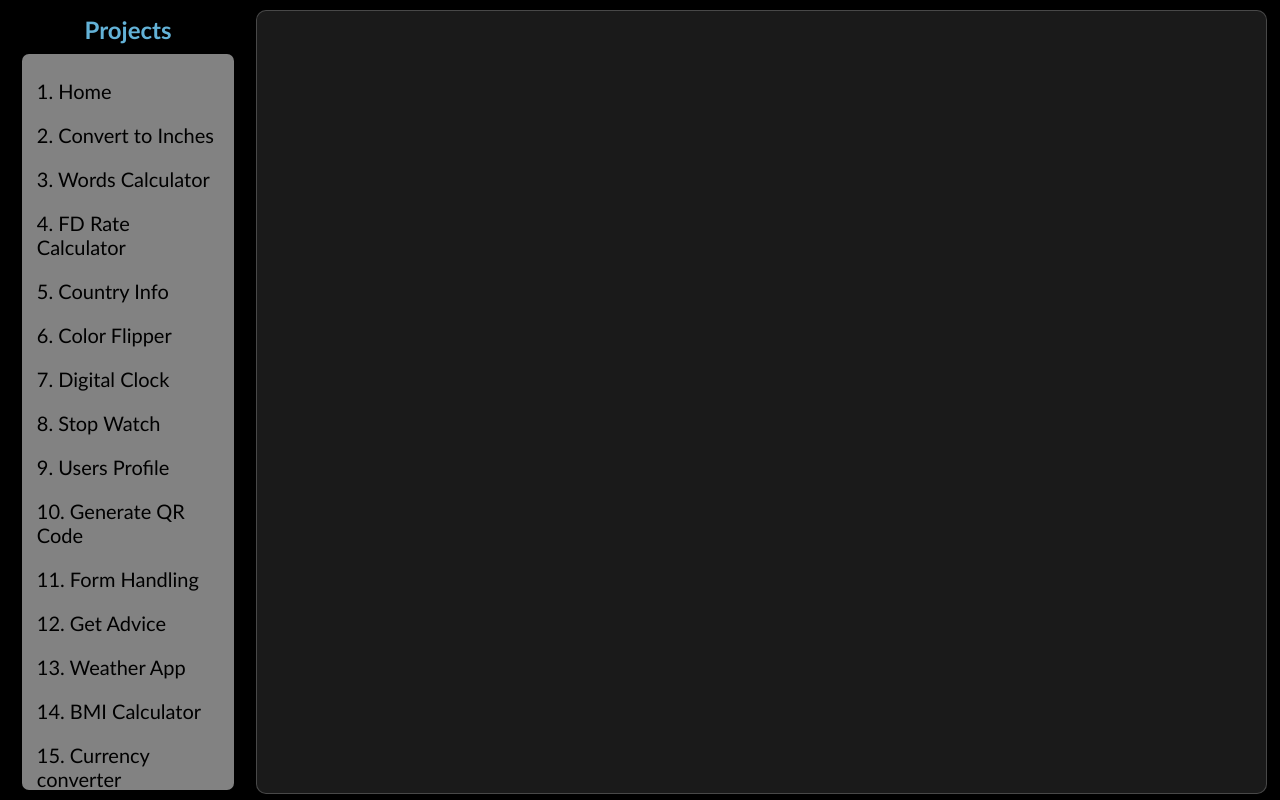
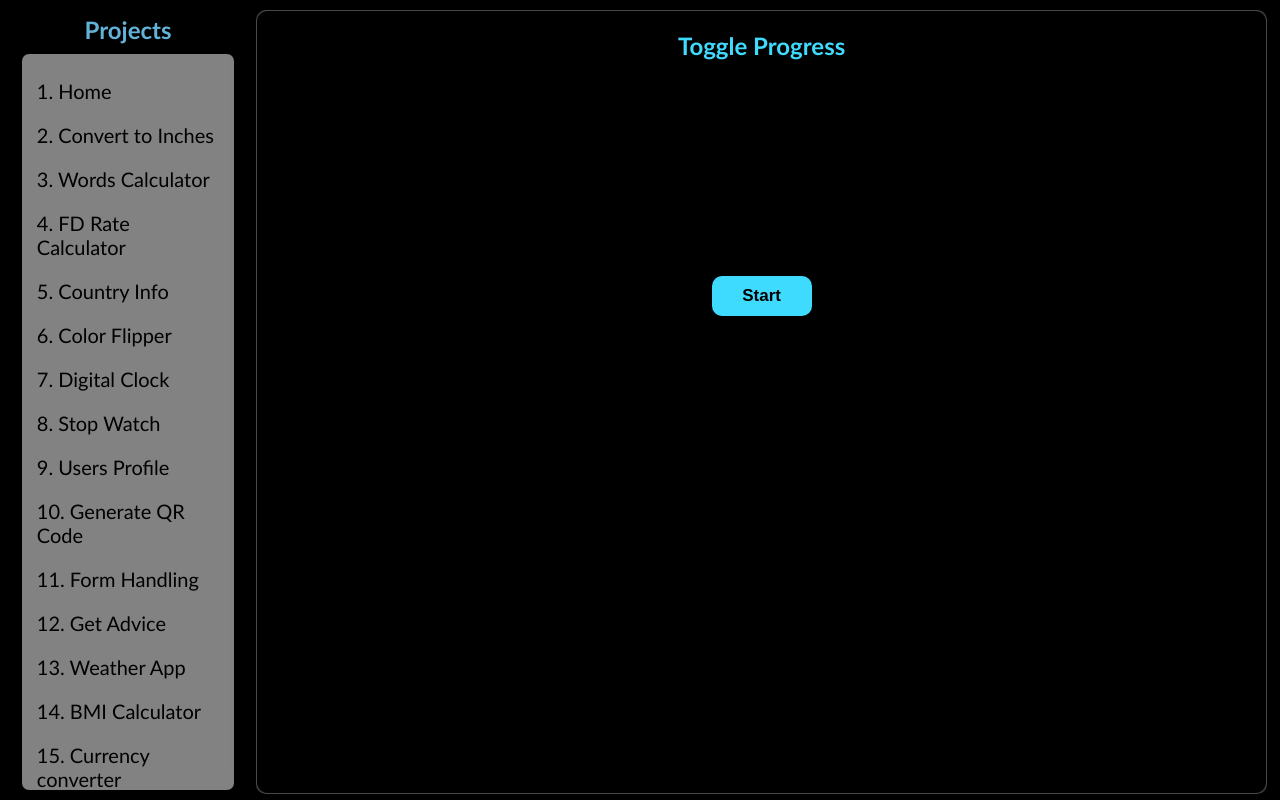
Before and after one commit to Vigneshwaran-PS/React-Mini-projects, a React (Vite) app: page /toggle in a window 1280 px wide. Built offline with nearby package versions, Linux system fonts and the light colour scheme.

Commit message:
ft: (Progress bar): progress bar project added

```diff
--- a/src/Content/ContentPage.jsx
+++ b/src/Content/ContentPage.jsx
@@ -23,6 +23,7 @@ import QueAndAns from "../QueAndAns/QueAndAns";
 import ShoppingMain from "../Shopingcart/ShoppingMain";
 import Todo from "../Todo/Todo";
 import Notification from "../Notification/Notification";
+import Toggle from "../ToggleProgress/Toggle";
 
 const ContentPage = () => {
     return (
@@ -52,6 +53,7 @@ const ContentPage = () => {
             <Route path="/shop/*" element={<ShoppingMain/>}/>
             <Route path="/todo" element={<Todo/>}/>
             <Route path="/notification" element={<Notification/>}/>
+            <Route path="/toggle" element={<Toggle/>}/>
           </Routes>
         </div>
       </div>
--- a/src/Navbar/Navbar.jsx
+++ b/src/Navbar/Navbar.jsx
@@ -31,6 +31,7 @@ const NavBar = () => {
                         <li><NavLink to="/shop" className={({ isActive }) => isActive ? 'active' : ''}>20. Shopping</NavLink></li>
                         <li><NavLink to="/todo" className={({ isActive }) => isActive ? 'active' : ''}>21. Todo</NavLink></li>
                         <li><NavLink to="/notification" className={({ isActive }) => isActive ? 'active' : ''}>22. Notification</NavLink></li>
+                        <li><NavLink to="/toggle" className={({isActive}) => isActive ? 'active' : ''}>23. Toggle Progress</NavLink></li>
                     </ul>
                 </div>
             </div>
--- /dev/null
+++ b/src/ToggleProgress/Toggle.css
@@ -0,0 +1,65 @@
+.toggle-container{
+    width: 100%;
+    height: 100%;
+    display: flex;
+    justify-content: center;
+    align-items: center;
+    color: white;
+}
+
+.toggle-wrapper{
+    width: 100%;
+    height: 100%;
+    background-color: black;
+    border-radius: 12px;
+    color: white;
+    display: flex;
+    flex-direction: column;
+    align-items: center;
+    gap: 25%;
+}
+
+.toggle-wrapper h2{
+    margin-top: 20px;
+    color: #3fdbfe;
+}
+
+.toggle{
+    padding: 20px;
+    display: flex;
+    flex-direction: column;
+    gap: 50px;
+    align-items: center;
+
+}
+
+.toggle .bar-wrapper{
+    overflow: hidden;
+    min-width: 420px;
+    height: 30px;
+    border-radius: 10px;
+    border: .1px solid white;
+}
+
+
+.toggle .bar{
+    width: 100%;
+    height: 100%;
+    background-color: orange;
+    /* transform: translateX(-90%); */
+
+}
+
+.toggle button{
+    padding: 10px;
+    font-size: 17px;
+    background-color: #3fdbfe;
+    outline: none;
+    border: none;
+    text-align: center;
+    width: 100px;
+    border-radius: 10px;
+    cursor: pointer;
+    font-weight: bold;
+
+}
--- /dev/null
+++ b/src/ToggleProgress/Toggle.jsx
@@ -0,0 +1,47 @@
+import React, { useRef, useState } from 'react';
+import './Toggle.css';
+
+const Toggle = () => {
+  const barRef = useRef(null);
+  const progressRef = useRef(0);
+  const [showRef,setShowRef] = useState(false)
+
+  const progress = () => {
+    setShowRef(true)
+    progressRef.current = 0;
+
+    const interval = setInterval(() => {
+      if (progressRef.current >= 100) {
+        clearInterval(interval);
+        return;
+      }
+
+      progressRef.current += 10;
+
+      if (barRef.current) {
+        barRef.current.style.transform = `translateX(${progressRef.current - 100}%)`;
+      }
+    }, 300);
+  };
+
+  return (
+    <div className='toggle-container'>
+      <div className="toggle-wrapper">
+        <h2>Toggle Progress</h2>
+
+        <div className="toggle">
+         {
+            showRef &&
+            <div className='bar-wrapper'>
+                <p className='bar' ref={barRef}></p>
+            </div>
+         }
+
+          <button onClick={progress}>Start</button>
+        </div>
+      </div>
+    </div>
+  );
+};
+
+export default Toggle;
```
